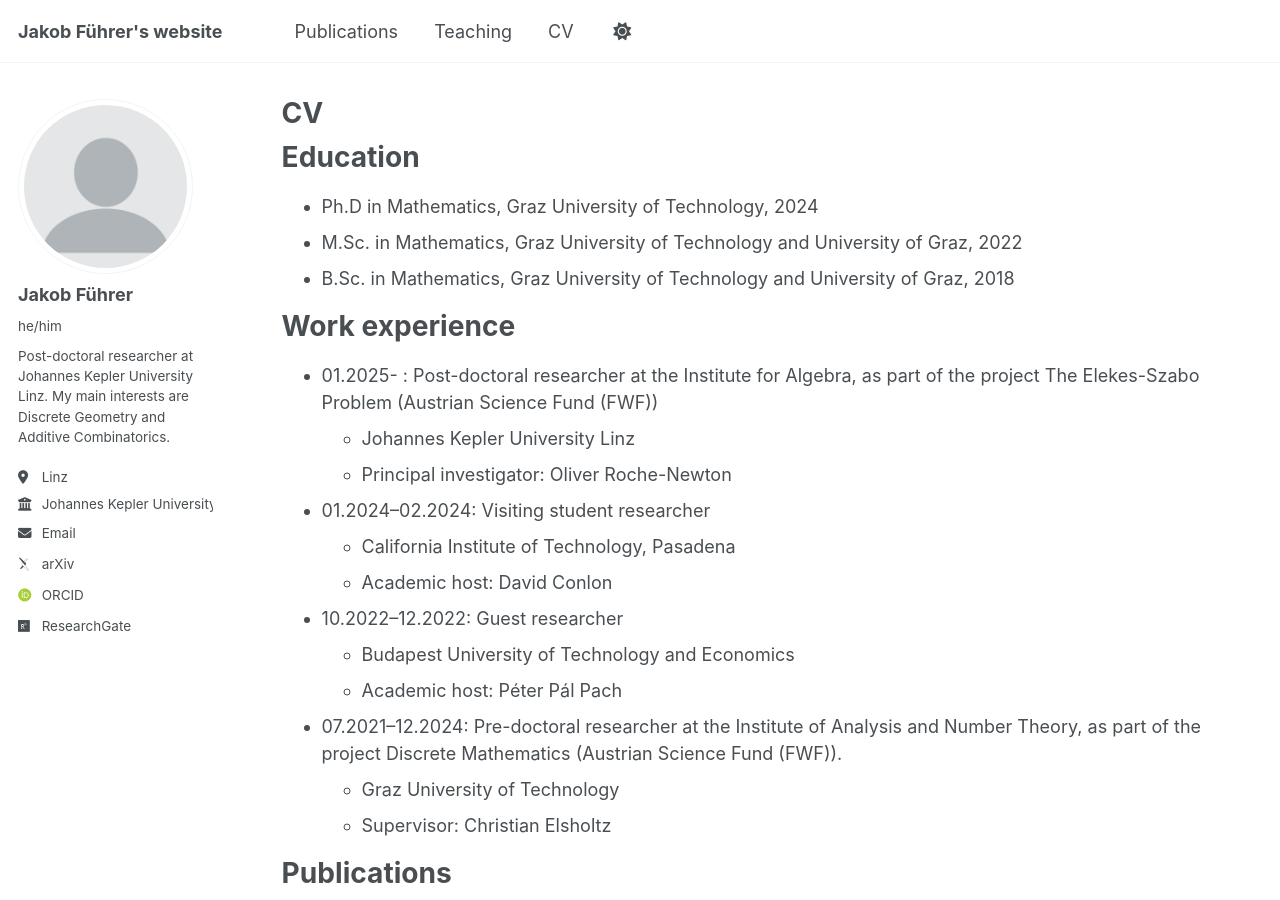
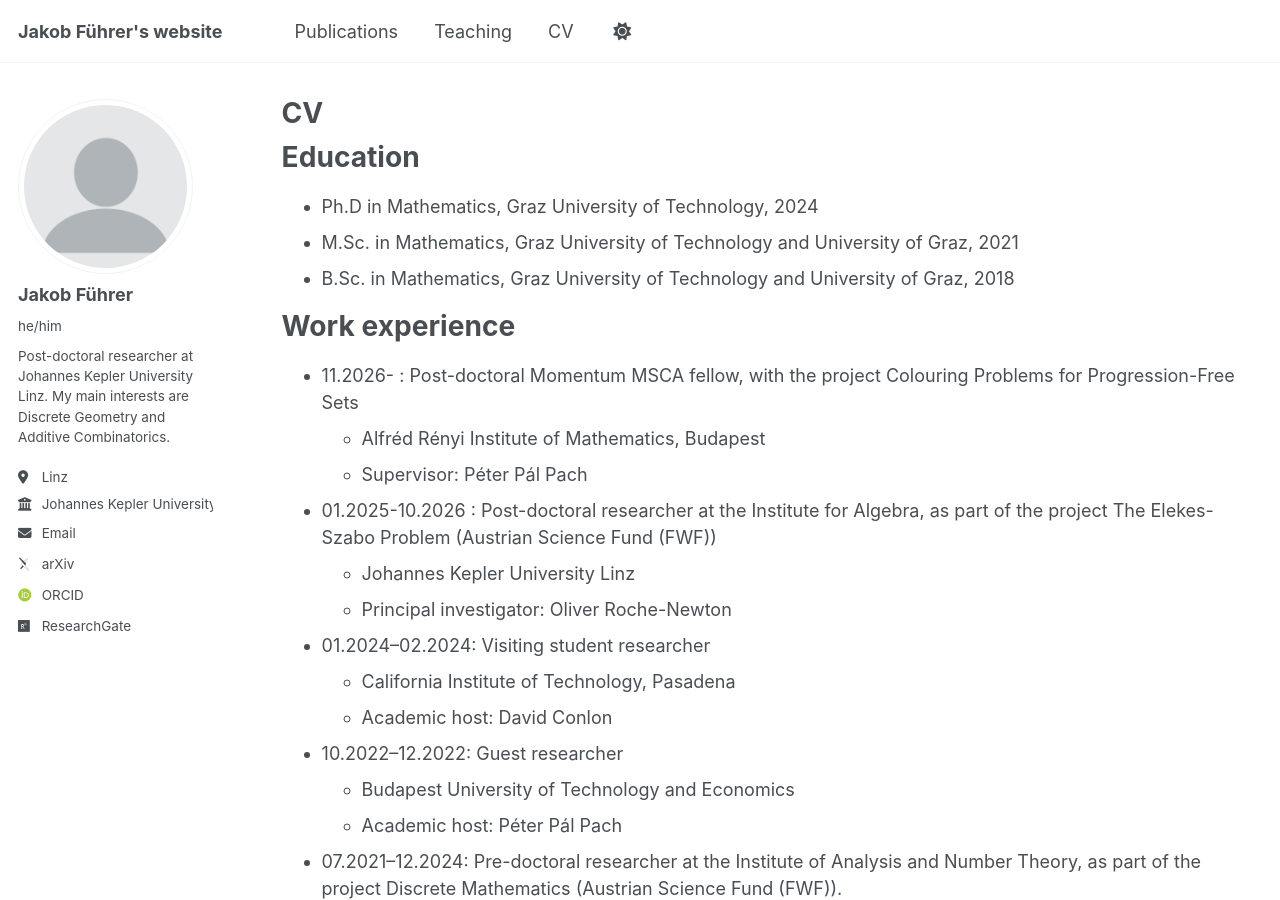
Before and after one commit to jakobfuehrer/jakobfuehrer.github.io, a Jekyll site: the page built from _pages/cv.md, in a window 1280 px wide and 900 px high. Built offline with Jekyll 4.4.1, drawn with Linux system fonts in a browser that asks for light colours; some web fonts are replaced; a script that is not in the unit is left out.

Commit message:
Update cv.md

```diff
--- a/_pages/cv.md
+++ b/_pages/cv.md
@@ -13,12 +13,16 @@ redirect_from:
 Education
 ======
 * Ph.D in Mathematics, Graz University of Technology, 2024
-* M.Sc. in Mathematics, Graz University of Technology and University of Graz, 2022
+* M.Sc. in Mathematics, Graz University of Technology and University of Graz, 2021
 * B.Sc. in Mathematics, Graz University of Technology and University of Graz, 2018
 
 Work experience
 ======
-* 01.2025- : Post-doctoral researcher at the Institute for Algebra, as part of the project The Elekes-Szabo Problem (Austrian Science Fund (FWF))
+* 11.2026- : Post-doctoral Momentum MSCA fellow, with the project Colouring Problems for Progression-Free Sets
+  * Alfréd Rényi Institute of Mathematics, Budapest
+  * Supervisor: Péter Pál Pach
+
+* 01.2025-10.2026 : Post-doctoral researcher at the Institute for Algebra, as part of the project The Elekes-Szabo Problem (Austrian Science Fund (FWF))
   * Johannes Kepler University Linz
   * Principal investigator: Oliver Roche-Newton
 
```
